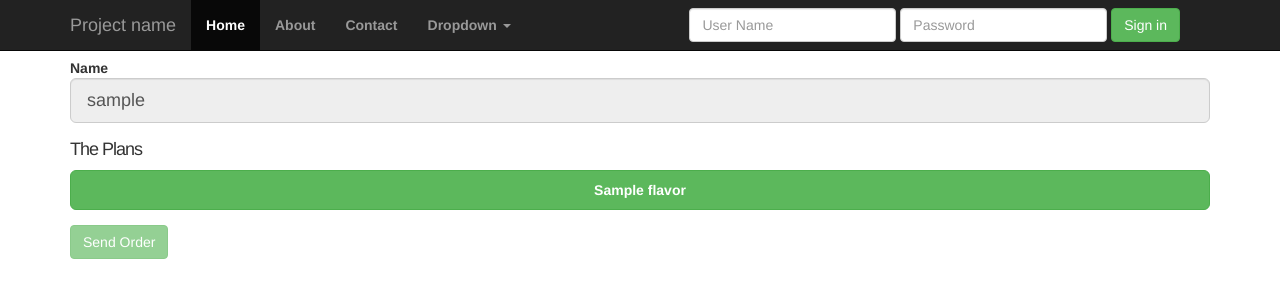
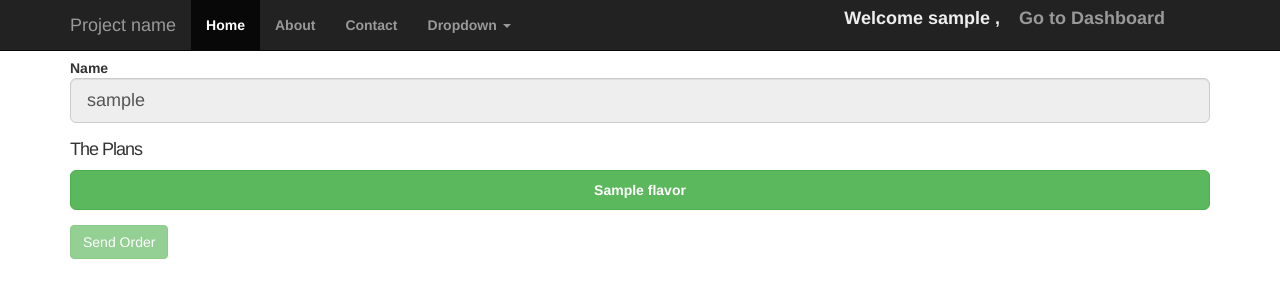
Before and after one commit to Ergasti/eragate, a Django app: page /plan_order/1 in a window 1280 px wide. Shown: the top 300 px of the page. Run offline with Django 3.2, Linux system fonts and the light colour scheme; a user stored in the database is signed in; tables that the repository leaves empty hold one stand-in row (values such as "Sample post"); parts of the project's set-up code (start-up, migrations or seed data) failed here and were passed over; some libraries are stand-ins or nearby versions.

Commit message:
Fix the login form to show only when not logged ina nd to show dashboard when not #2

```diff
--- a/vps/templates/navbar.html
+++ b/vps/templates/navbar.html
@@ -62,7 +62,7 @@
               </ul>
             </li>
           </ul>
-
+          {% if user.is_authenticated == False %}
           <form class="navbar-form navbar-right" action="/login/" method="POST">
             {% csrf_token %}
             <div class="form-group">
@@ -73,6 +73,11 @@
             </div>
             <button type="submit" class="btn btn-success">Sign in</button>
           </form>
+          {% else %}
+                  <div class="navbar-header navbar-form navbar-right" >
+                    <span style="color: #eee;font-size: 18px;font-weight: bold;line-height: 20px;">Welcome {{user}} ,</span> <a style="color: #999;padding: 15px 15px;font-size: 18px;font-weight: bold; line-height: 20px;"href="/dashboard">Go to Dashboard</a>
+                  </div>
+          {% endif %}
 
         </div><!--/.navbar-collapse -->
       </div>
```
